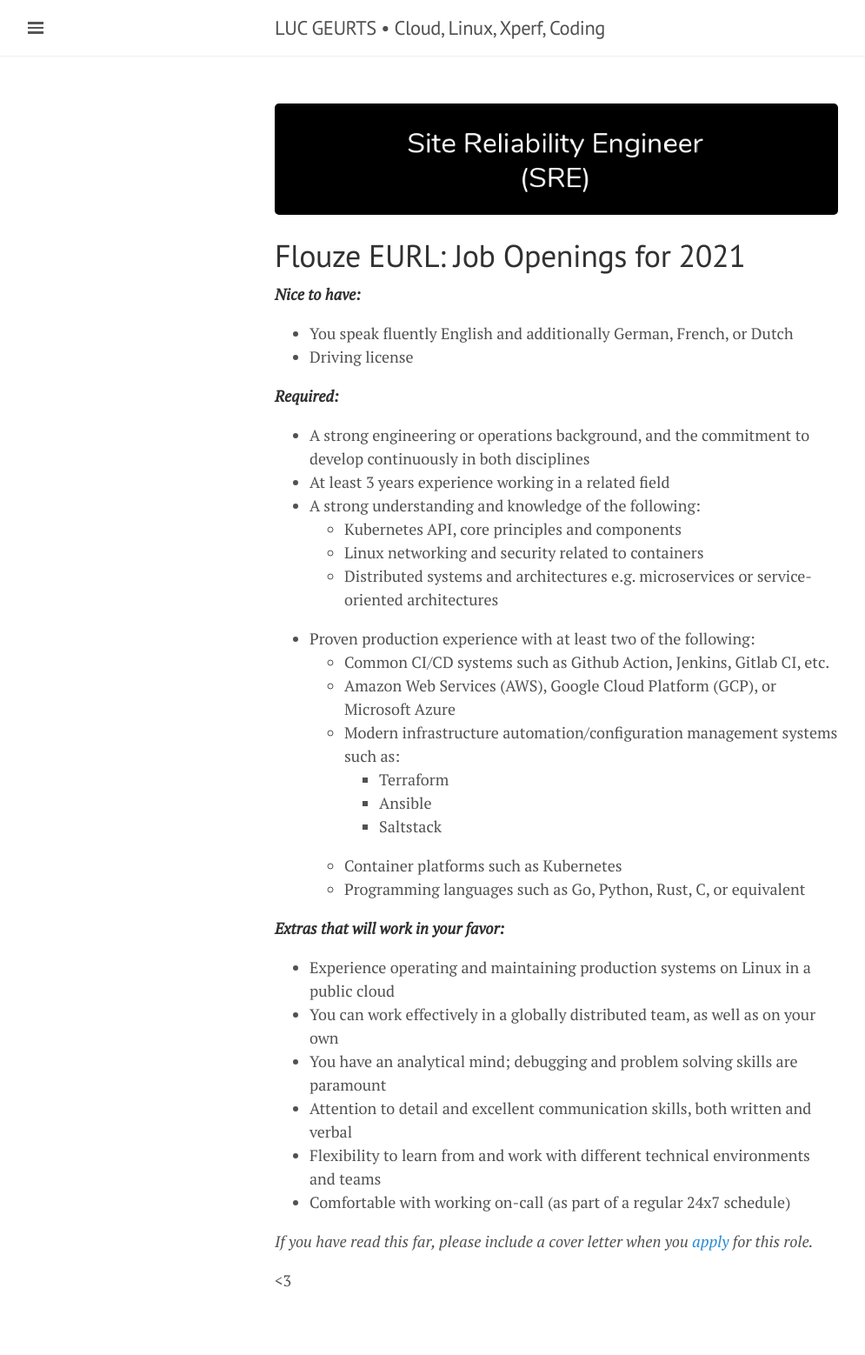
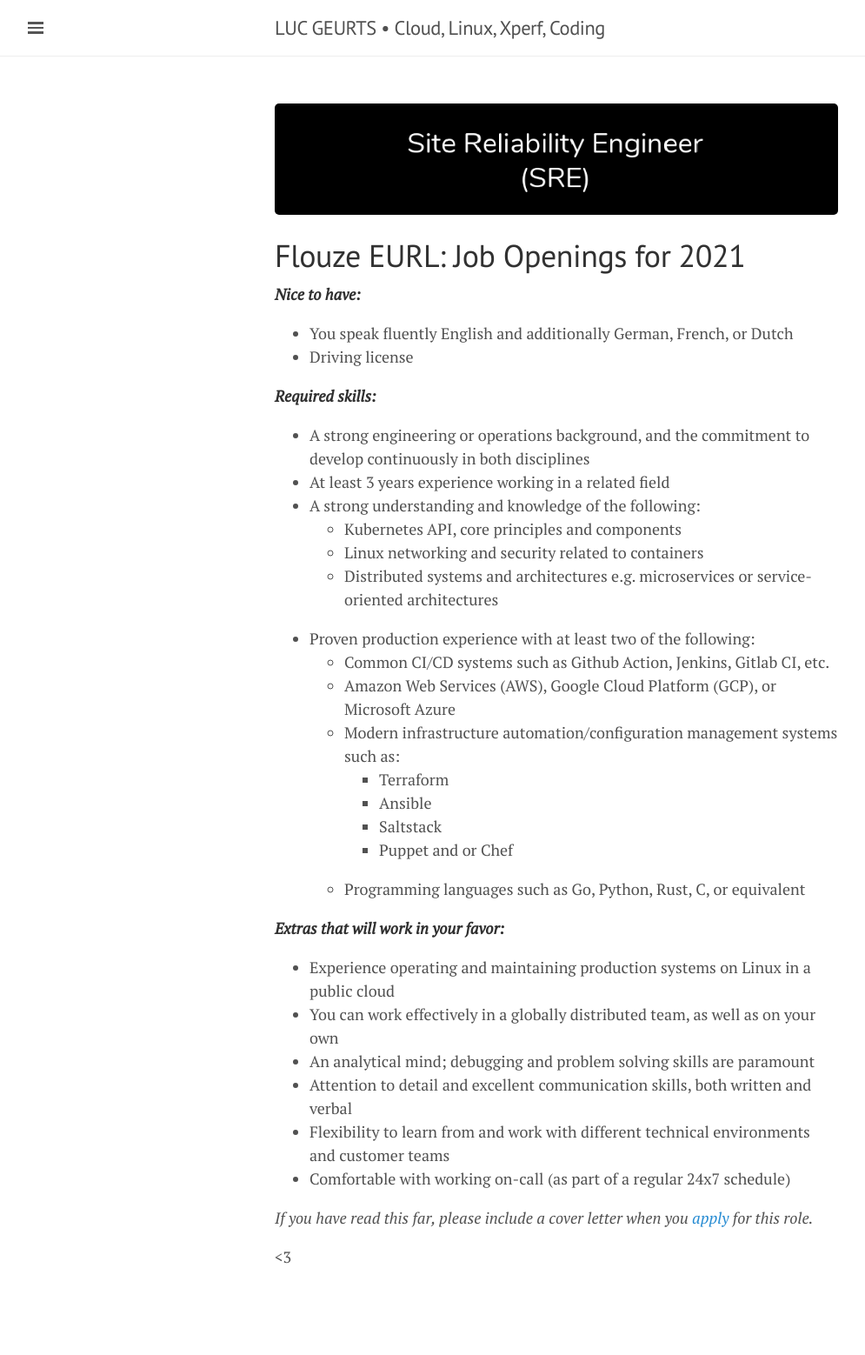
Before and after one commit to lgeurts/lgeurts.github.io, a Jekyll site: the page built from APPLICATION_FORM.md, in a window 1280 px wide. Shown: the whole page at 87% size, without its empty margins (0-995 px from the left). Built offline with Jekyll 4.4.1, drawn with Linux system fonts in a browser that asks for light colours; nearby versions of some CDN libraries; our own code applies the rules of GitHub Pages for plain Markdown files; after the commit the page ends 1531 px from its top, so only the background shows below that.

Commit message:
Update APPLICATION_FORM.md

```diff
--- a/APPLICATION_FORM.md
+++ b/APPLICATION_FORM.md
@@ -7,7 +7,7 @@
 - You speak fluently English and additionally German, French, or Dutch
 - Driving license
 
-***Required:***
+***Required skills:***
 
 - A strong engineering or operations background, and the commitment to develop continuously in both disciplines
 - At least 3 years experience working in a related field
@@ -22,15 +22,15 @@
         * Terraform
         * Ansible
         * Saltstack
-    * Container platforms such as Kubernetes
+        * Puppet and or Chef
     * Programming languages such as Go, Python, Rust, C, or equivalent
 
 ***Extras that will work in your favor:***
 - Experience operating and maintaining production systems on Linux in a public cloud
 - You can work effectively in a globally distributed team, as well as on your own
-- You have an analytical mind; debugging and problem solving skills are paramount
+- An analytical mind; debugging and problem solving skills are paramount
 - Attention to detail and excellent communication skills, both written and verbal
-- Flexibility to learn from and work with different technical environments and teams
+- Flexibility to learn from and work with different technical environments and customer teams
 - Comfortable with working on-call (as part of a regular 24x7 schedule)
 
 *If you have read this far, please include a cover letter when you [apply](lgeurts@pm.me) for this role.*
```
